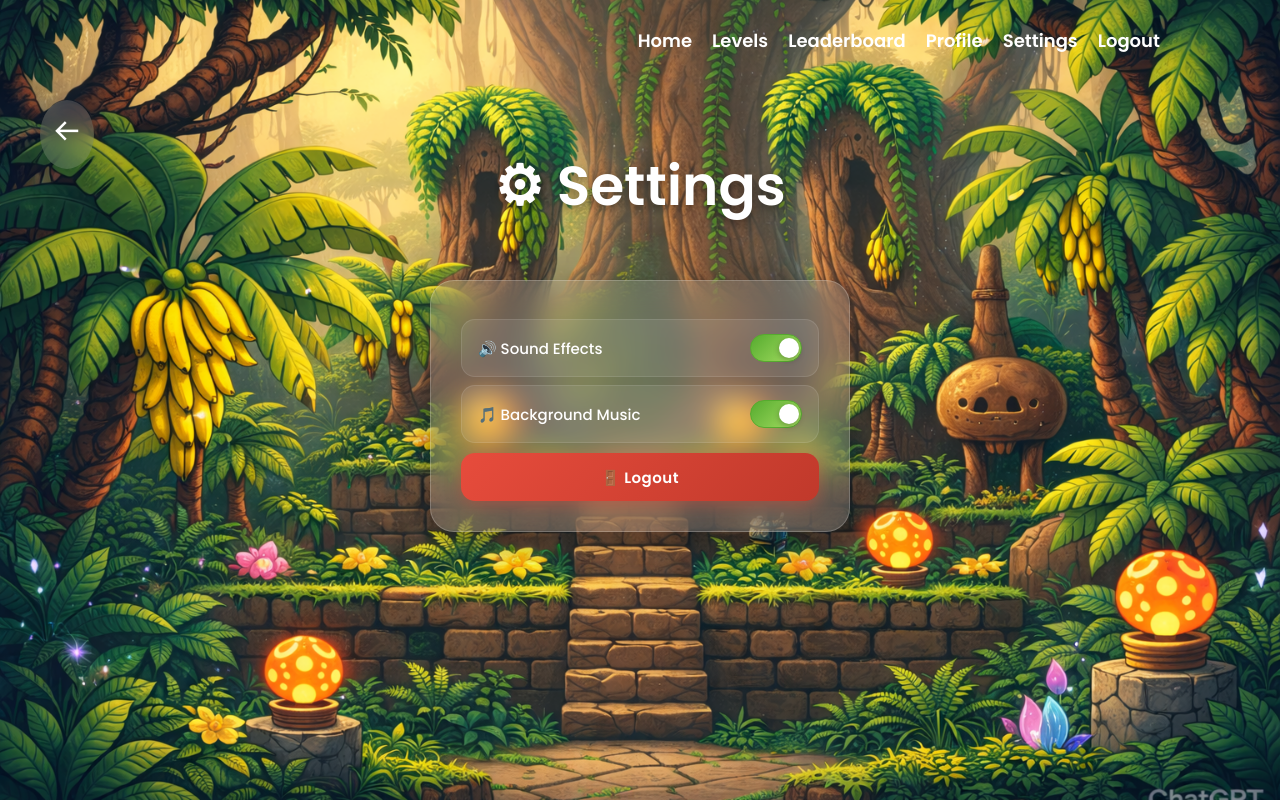
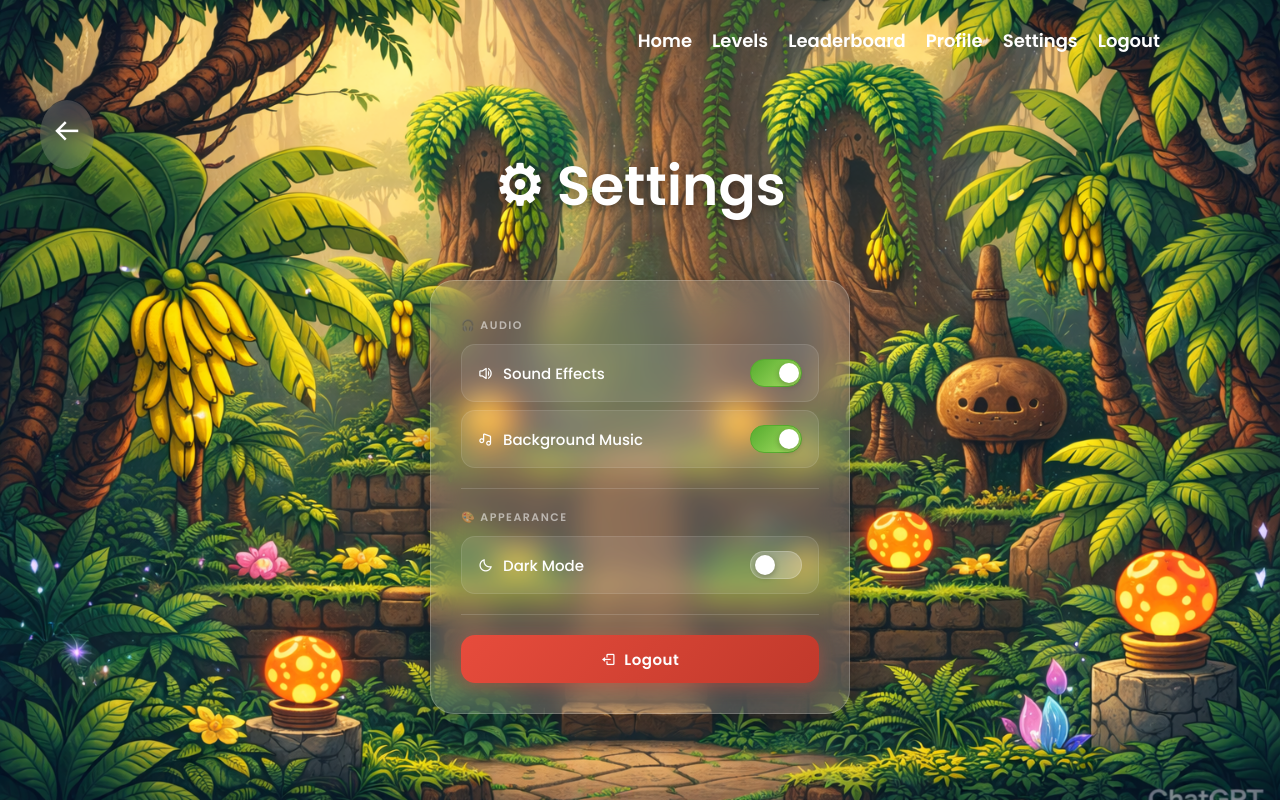
Before and after one commit to inu-24/Game_banana, a PHP site: page /settings.php in a window 1280 px wide. Run offline with PHP 8.4, Linux system fonts and the light colour scheme; the visitor is signed in with stand-in values (Sample User, id 1); data that the repository does not hold is empty.

Commit message:
Update settings file

```diff
--- a/settings.php
+++ b/settings.php
@@ -1,17 +1,22 @@
 <?php
+// ============================================================
+// settings.php - Game Settings Page
+// Allows user to toggle Sound, Music, Dark Mode and Logout
+// ============================================================
+
 session_start();
 
-// Protect page: only logged-in users can access
+// Redirect to login if user is not logged in
 if (!isset($_SESSION['user_id'])) {
     header("Location: login.html");
     exit();
 }
 
+// Connect to database
 $conn = new mysqli("localhost", "root", "", "banana_game");
 if ($conn->connect_error) {
     die("Database connection failed: " . $conn->connect_error);
 }
-
 ?>
 
 <!DOCTYPE html>
@@ -23,7 +28,6 @@ if ($conn->connect_error) {
     <link href="https://unpkg.com/boxicons@2.1.4/css/boxicons.min.css" rel="stylesheet">
 </head>
 <body>
-
 <header class="header">
     <nav class="navbar">
         <b><b><a href="home.php">Home</a></b></b>
@@ -44,71 +48,90 @@ if ($conn->connect_error) {
     <h1 class="settings-title">⚙ Settings</h1>
 
     <div class="settings-container">
+        <div class="settings-card">
+            <div class="settings-section-label">🎧 Audio</div>
 
-        <div class="settings-card">
-
-            <!-- SOUND -->
             <div class="setting-item">
-                <span>🔊 Sound Effects</span>
+                <span><i class='bx bx-volume-full'></i> Sound Effects</span>
                 <label class="switch">
-                    <input type="checkbox" checked>
+                    <input type="checkbox" id="soundToggle" checked>
                     <span class="slider"></span>
                 </label>
             </div>
 
-            <!-- MUSIC -->
             <div class="setting-item">
-                <span>🎵 Background Music</span>
+                <span><i class='bx bx-music'></i> Background Music</span>
                 <label class="switch">
-                    <input type="checkbox" checked>
+                    <input type="checkbox" id="musicToggle" checked>
                     <span class="slider"></span>
                 </label>
             </div>
 
-            <!-- LOGOUT BUTTON -->
+            <div class="settings-divider"></div>
+
+            <div class="settings-section-label">🎨 Appearance</div>
+
+            <!-- Dark Mode toggle -->
+            <div class="setting-item">
+                <span><i class='bx bx-moon'></i> Dark Mode</span>
+                <label class="switch">
+                    <input type="checkbox" id="darkModeToggle">
+                    <span class="slider"></span>
+                </label>
+            </div>
+
+            <div class="settings-divider"></div>
+
             <button class="logout-btn" onclick="logout()">
-                🚪 Logout
+                <i class='bx bx-log-out'></i> Logout
             </button>
 
         </div>
-
     </div>
 
 </section>
 
 <script>
+
 const toggle = document.getElementById("darkModeToggle");
 
-// Set dark mode on page load based on localStorage or database
-if(localStorage.getItem("darkMode") === "enabled" || "<?php echo $darkMode; ?>" === "enabled"){
+if (localStorage.getItem("darkMode") === "enabled") {
     document.body.classList.add("dark-mode");
     toggle.checked = true;
 }
 
-// Toggle Dark Mode
-toggle.addEventListener("change", function(){
-    if(this.checked){
+// Listen for dark mode toggle changes
+toggle.addEventListener("change", function () {
+    if (this.checked) {
         document.body.classList.add("dark-mode");
         localStorage.setItem("darkMode", "enabled");
     } else {
         document.body.classList.remove("dark-mode");
         localStorage.setItem("darkMode", "disabled");
     }
-
-    // Optional: save preference to database via AJAX
-    fetch('save_preferences.php', {
-        method: 'POST',
-        headers: {"Content-Type": "application/x-www-form-urlencoded"},
-        body: "dark_mode=" + (this.checked ? "enabled" : "disabled")
-    });
 });
 
-// Logout function
+
+const soundToggle = document.getElementById("soundToggle");
+const musicToggle = document.getElementById("musicToggle");
+
+soundToggle.checked = localStorage.getItem("soundEffects") !== "disabled";
+musicToggle.checked = localStorage.getItem("bgMusic") !== "disabled";
+
+// Save sound effects preference when toggled
+soundToggle.addEventListener("change", function () {
+    localStorage.setItem("soundEffects", this.checked ? "enabled" : "disabled");
+});
+
+// Save background music preference when toggled
+musicToggle.addEventListener("change", function () {
+    localStorage.setItem("bgMusic", this.checked ? "enabled" : "disabled");
+});
+
 function logout() {
-    fetch('logout.php')
-        .then(() => {
-            window.location.href = 'login.html';
-        });
+    fetch('logout.php').then(() => {
+        window.location.href = 'login.html';
+    });
 }
 </script>
 
```
